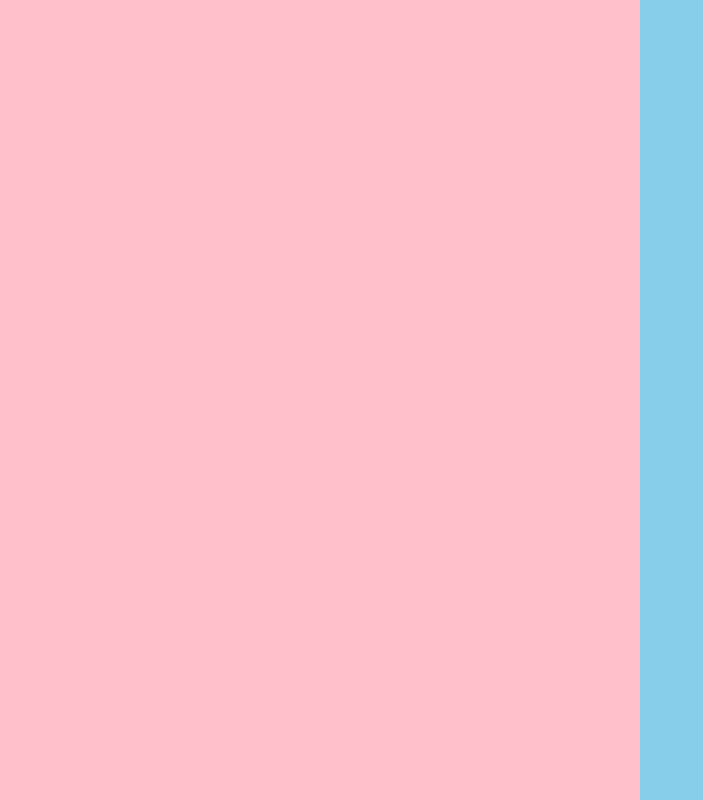
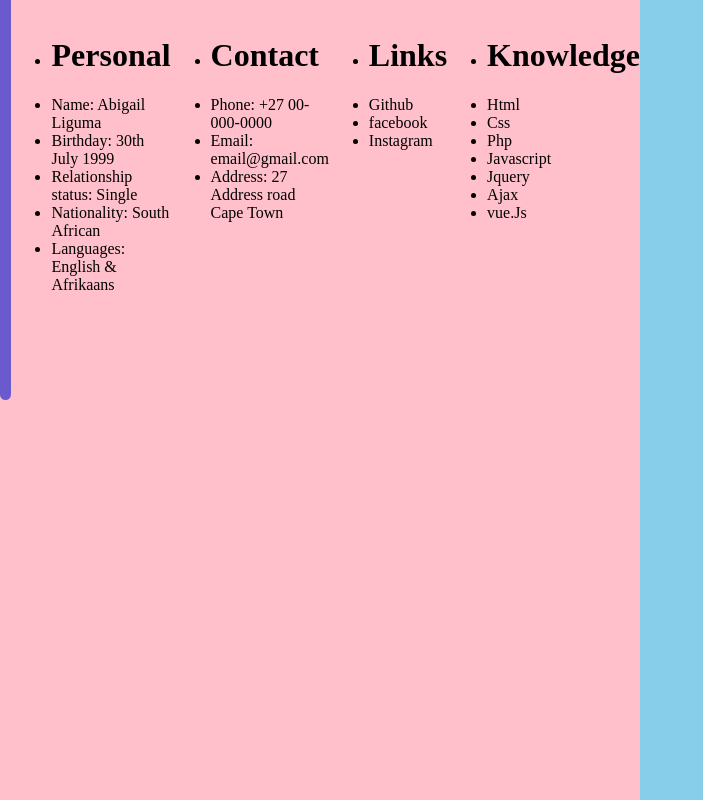
Before and after one commit to Cloud-Panda/mobileApp, a plain HTML site: page index.html in a window 1280 px wide. Shown: the whole page, without its empty margins (0-703 px from the left). Drawn offline with Linux system fonts and the light colour scheme.

Commit message:
basic personal data added to left div

```diff
--- a/index.html
+++ b/index.html
@@ -8,7 +8,39 @@
 </head>
 <body>
     <div class="container">
-        <div class="left"></div>
+        <div class="left">
+            <div class="profile-img"></div>
+            <ul>
+                <li><h1>Personal</h1></li>
+                <li>Name: Abigail Liguma</li>
+                <li>Birthday: 30th July 1999</li>
+                <li>Relationship status: Single</li>
+                <li>Nationality: South African</li>
+                <li>Languages: English & Afrikaans </li>
+            </ul>
+            <ul>
+                <li><h1>Contact</h1></li>
+                <li>Phone: +27 00-000-0000</li>
+                <li>Email: email@gmail.com</li>
+                <li>Address: 27 Address road Cape Town</li>
+            </ul>
+            <ul>
+                <li><h1>Links</h1></li>
+                <li>Github</li>
+                <li>facebook</li>
+                <li>Instagram</li>
+            </ul>
+            <ul>
+                <li><h1>Knowledge</h1></li>
+                <li>Html</li>
+                <li>Css</li>
+                <li>Php</li>
+                <li>Javascript</li>
+                <li>Jquery</li>
+                <li>Ajax</li>
+                <li>vue.Js</li>
+            </ul>
+        </div>
         <div class="right"></div>
     </div>
 </body>
```
